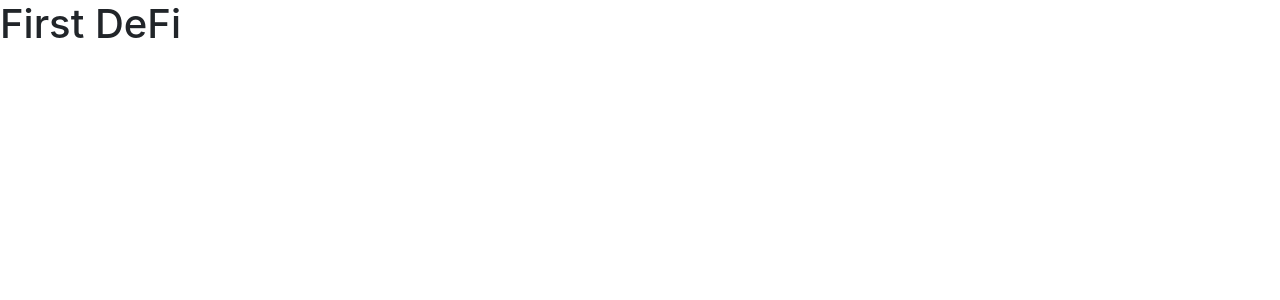
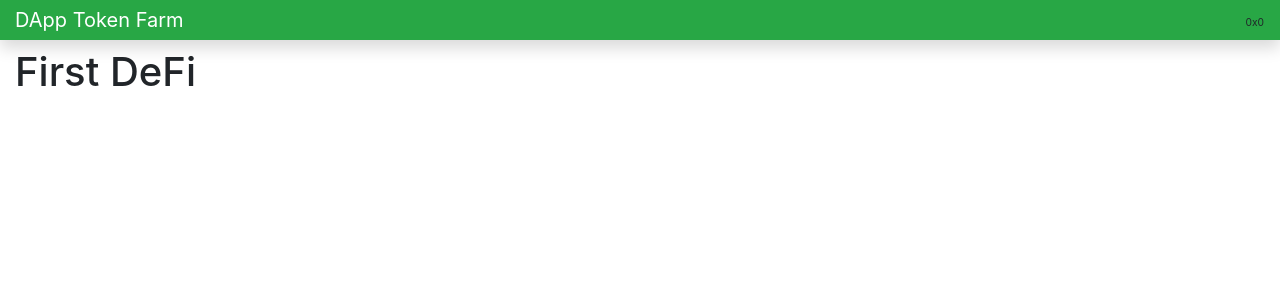
Before and after one commit to webroyit/fnd0f3-First-DeFi, a React (Create React App) app: page / in a window 1280 px wide. Shown: the top 300 px of the page. Built offline with nearby package versions, Linux system fonts and the light colour scheme.

Commit message:
Add navbar

```diff
--- a/src/App.js
+++ b/src/App.js
@@ -1,9 +1,13 @@
 import './App.css';
+import Navbar from './components/Navbar';
 
 function App() {
   return (
     <div className="App">
-      <h1>First DeFi</h1>
+      <Navbar />
+      <div className="container-fluid mt-5">
+        <h1>First DeFi</h1>
+      </div>
     </div>
   );
 }
--- /dev/null
+++ b/src/components/Navbar.js
@@ -0,0 +1,24 @@
+import React from 'react'
+
+const Navbar = () => {
+    return (
+      <nav className="navbar navbar-dark fixed-top bg-success flex-md-nowrap p-0 shadow">
+        <a
+          className="navbar-brand col-sm-3 col-md-2 mr-0"
+          href="/"
+        >
+          DApp Token Farm
+        </a>
+
+        <ul className="navbar-nav px-3">
+          <li className="nav-item text-nowrap d-none d-sm-none d-sm-block">
+            <small>
+              <small id="account">0x0</small>
+            </small>
+          </li>
+        </ul>
+      </nav>
+    );
+}
+
+export default Navbar;
```
